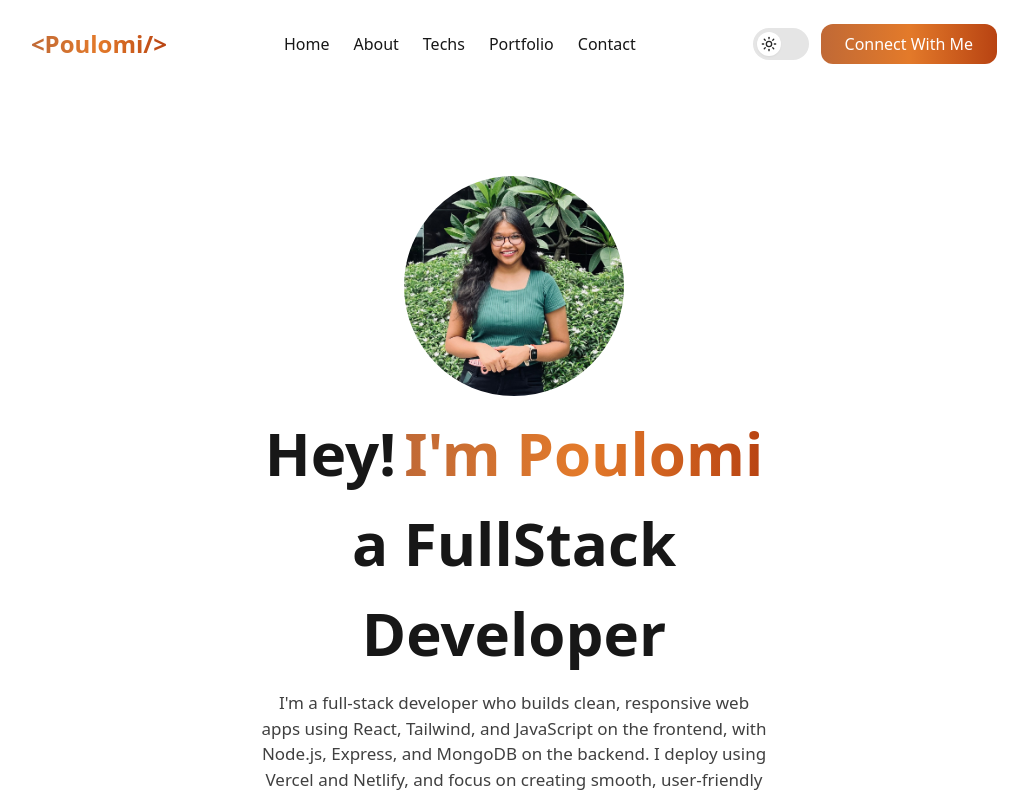
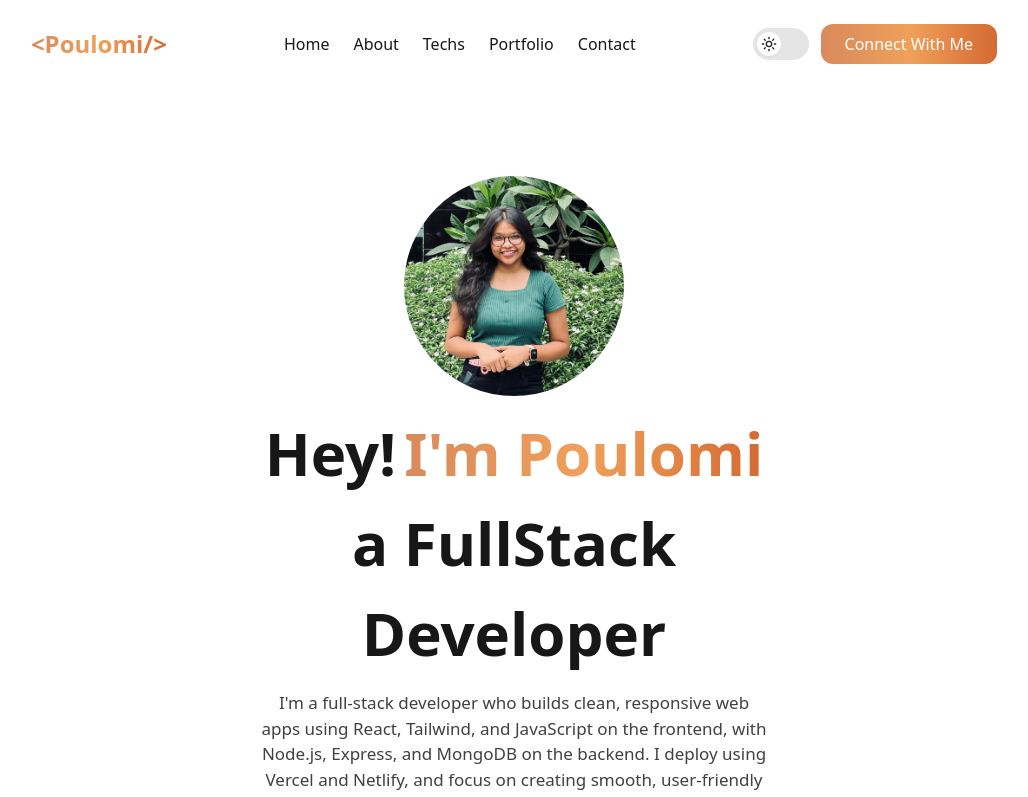
Before and after one commit to myselfpoulomi/my-portfolio, a React (Vite) app: page / in a window 1280 px wide. Shown: the top 797 px of the page, without its empty margins (126-1154 px from the left). Built offline with nearby package versions, Linux system fonts and the light colour scheme.

Commit message:
Update color scheme for light and dark themes in index.css
- Changed primary, dark, and muted color variables for both light and dark themes to lighter shades for improved contrast and visual appeal.

```diff
--- a/src/Components/Techs.jsx
+++ b/src/Components/Techs.jsx
@@ -36,7 +36,7 @@ function Techs() {
       </div>
       <div className="flex items-center justify-center w-[100%] md:mt-7 mt-4">
         <div className="w-[92%] md:w-[80%] lg:w-[65%] rounded-md bg-white dark:bg-[#161513] animate-fadeInUp p-4 md:p-6">
-          <div className="grid grid-cols-4 sm:grid-cols-4 md:grid-cols-6 lg:grid-cols-8 gap-6 md:gap-8 place-items-center">
+          <div className="grid grid-cols-4 gap-6 md:gap-8 place-items-center">
             {[Reactlogo, ExpressJs, Nodejs, MongoDB, HTML, CSS, Tailwind, JavaScript, C, CPP, Vite, GitHub, Java, Firebase, Vercel, Netlify].map((imgSrc, index) => (
               <img
                 key={index}
--- a/src/index.css
+++ b/src/index.css
@@ -10,16 +10,16 @@ html::-webkit-scrollbar {
 
 :root {
   /* Light theme accents */
-  --color-primary: #e37a2a; /* stronger middle accent for contrast */
-  --color-primary-dark: #b84312; /* stronger dark accent */
-  --color-primary-muted: #c06936; /* stronger muted accent */
+  --color-primary: #f0a05a; /* lighter middle accent for contrast */
+  --color-primary-dark: #d46a32; /* lighter dark accent */
+  --color-primary-muted: #d88a5c; /* lighter muted accent */
 }
 
 /* Dark theme overrides */
 .dark {
-  --color-primary: #e07521;
-  --color-primary-dark: #9c3d13;
-  --color-primary-muted: #8f542a;
+  --color-primary: #f08a41;
+  --color-primary-dark: #c55a23;
+  --color-primary-muted: #b5744a;
 }
 
 .theme-gradient-text {
```
